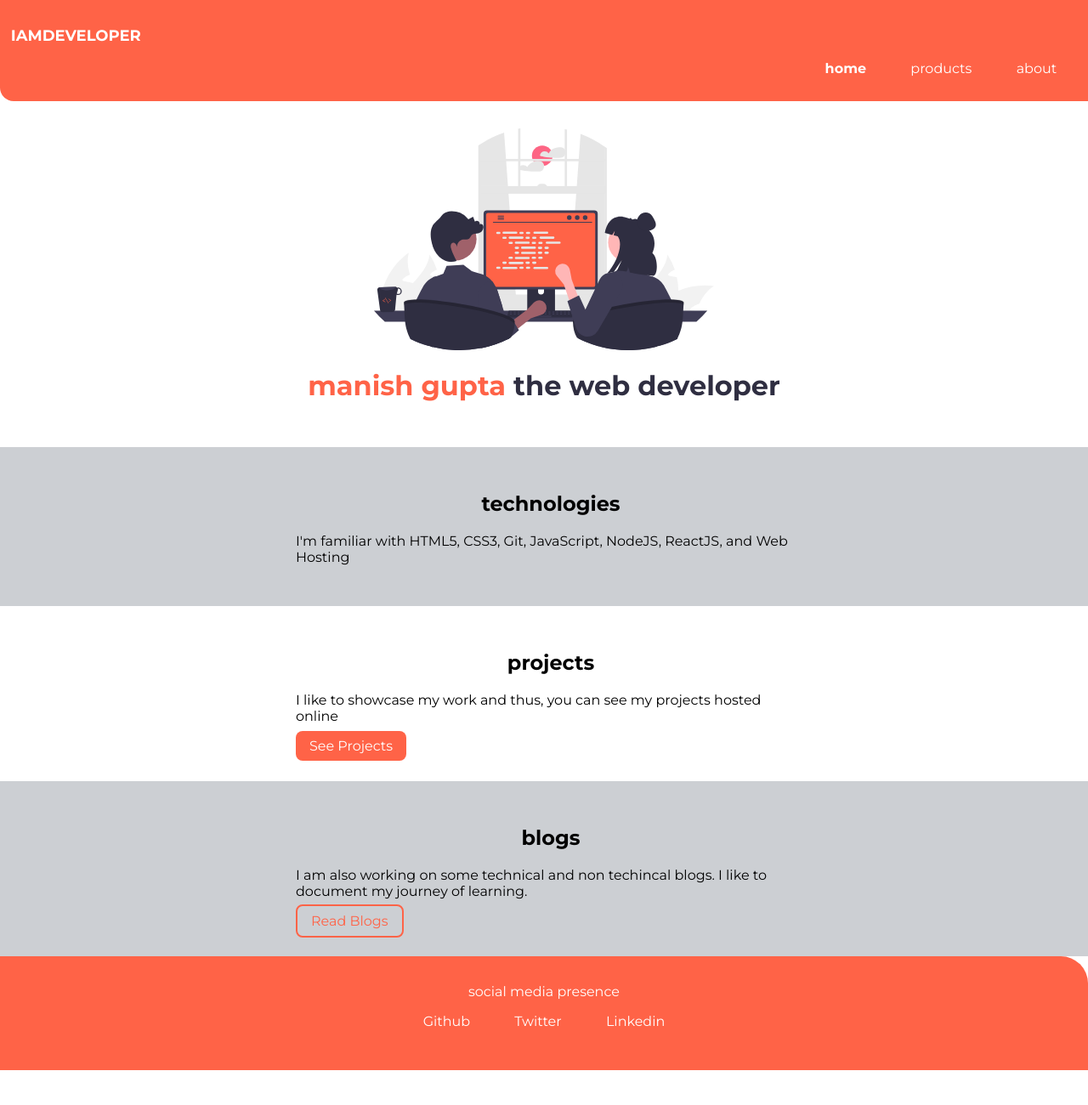
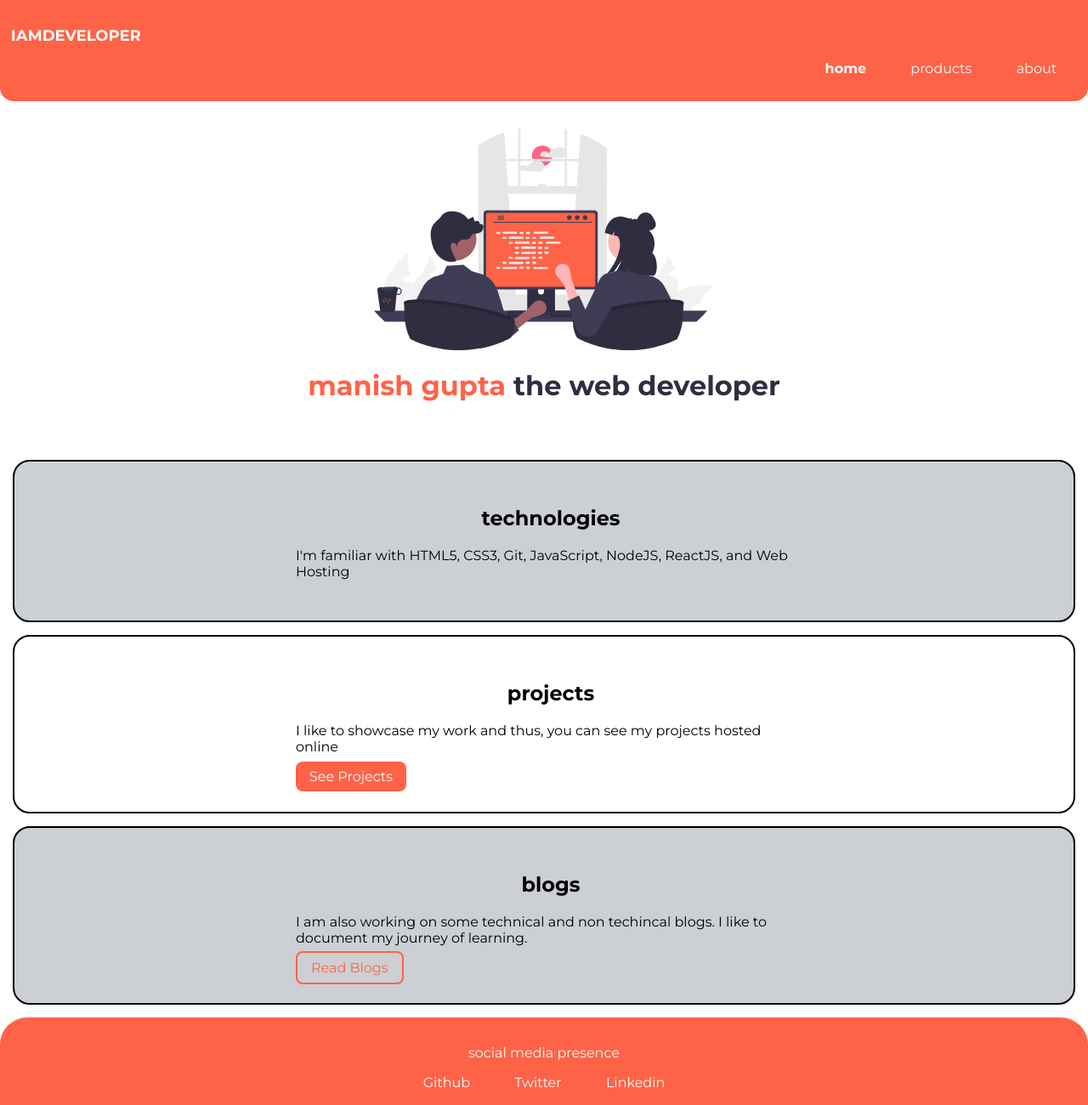
Before and after one commit to manishgupta416/my-first-website, a plain HTML site: page index.html in a window 1280 px wide. Shown: the whole page at 85% size. Before the commit the page ends 1259 px from the top, so only its background shows below. Drawn offline with Linux system fonts and the light colour scheme.

Commit message:
style : fix container ,section, footer

```diff
--- a/style.css
+++ b/style.css
@@ -62,6 +62,8 @@ body{
     color: var(--secondary-color);
     border-bottom-left-radius: 1rem;
     padding: 0.8rem;
+    border-bottom-right-radius: 1rem;
+
 
 
 }
@@ -108,6 +110,10 @@ body{
 
 .section{
     padding: 2rem;
+    border: 2px solid;
+    border-radius: 20px;
+    padding: 2rem;
+    margin: 15px;
 }
 
 .section h1{
@@ -125,6 +131,7 @@ footer{
     text-align: center;
     color: var(--secondary-color);
     border-top-right-radius: 2rem;
+    border-top-left-radius: 2rem;
 
 }
 
```
